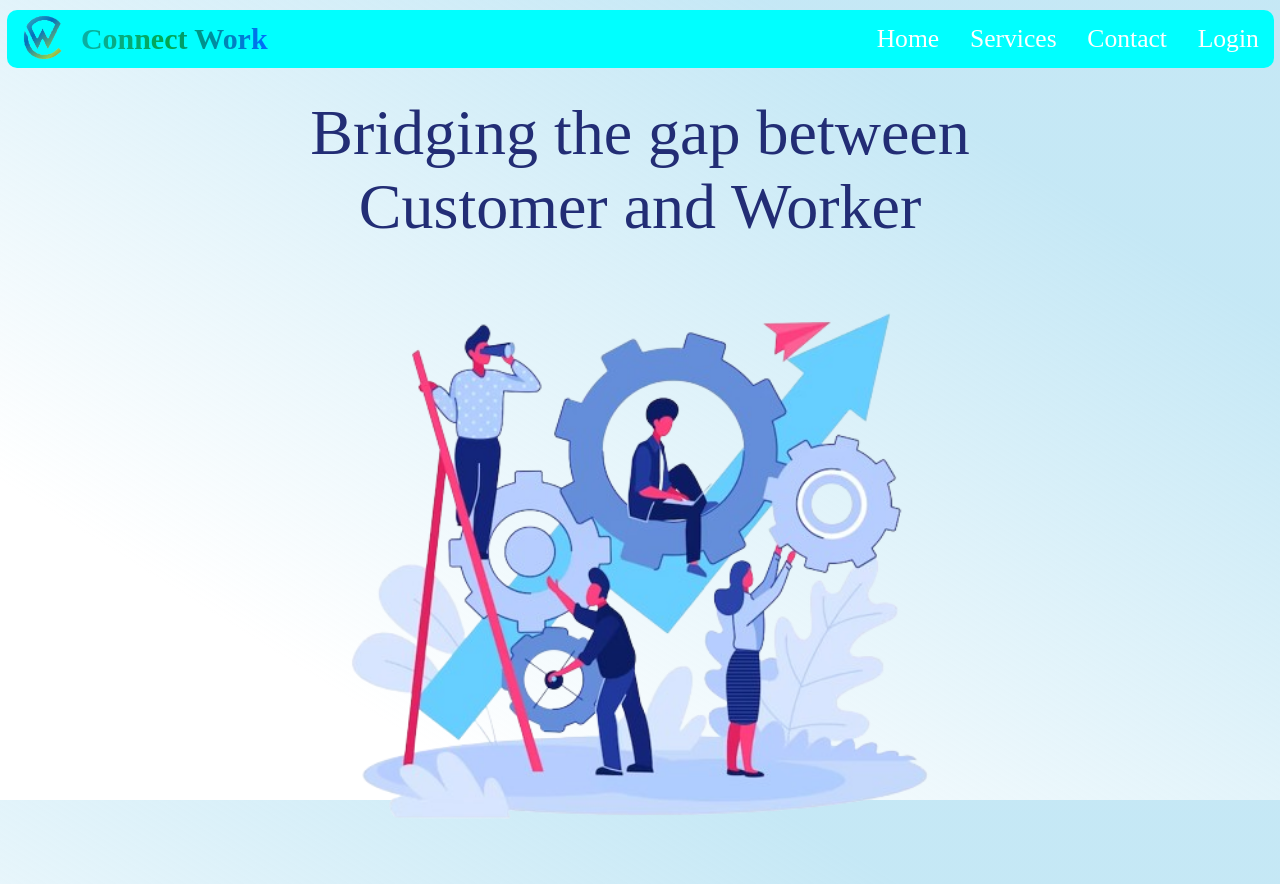
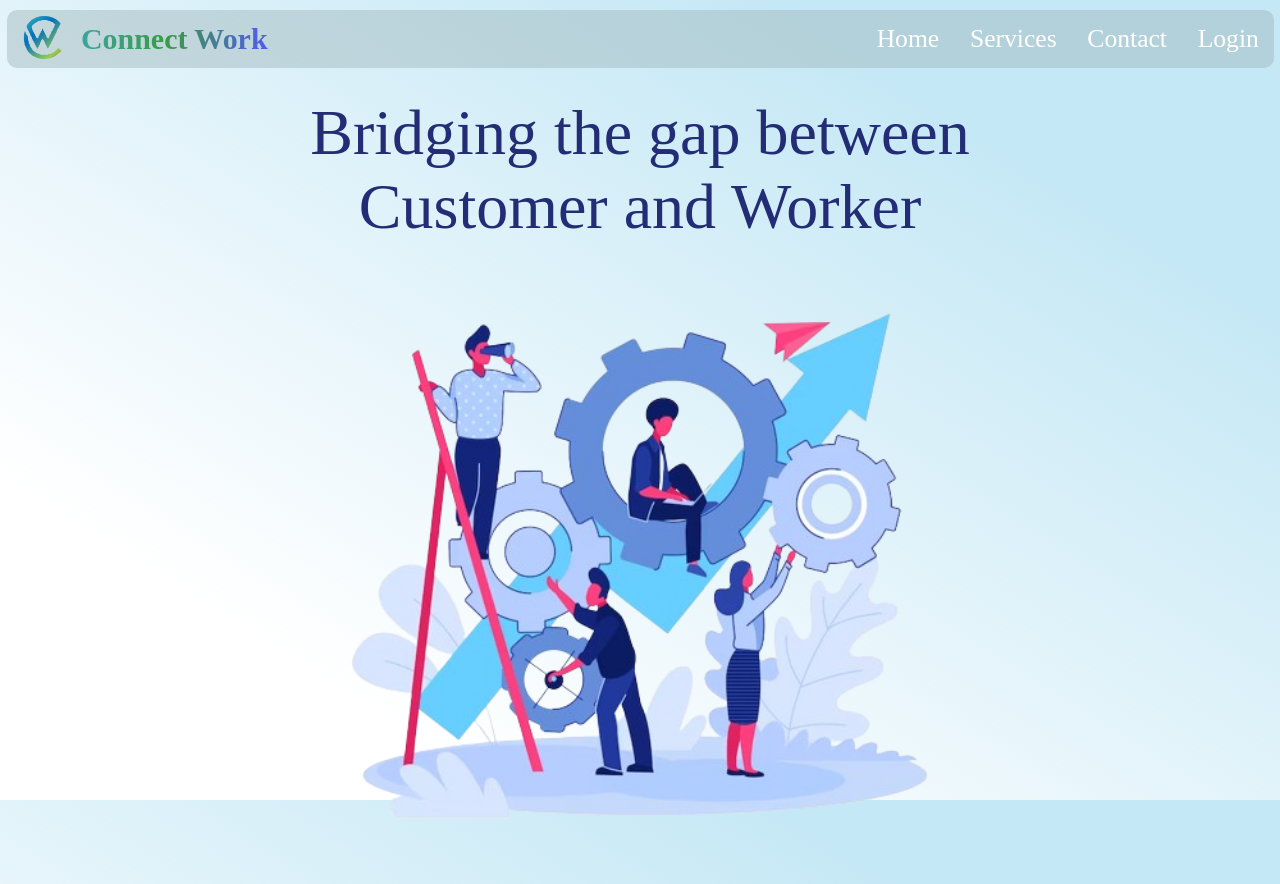
Before and after one commit to ChunchuManoj/ConnectWork, a plain HTML site: page index.html in a window 1280 px wide. Drawn offline with Linux system fonts and the light colour scheme.

Commit message:
Update style.css

```diff
--- a/style.css
+++ b/style.css
@@ -15,7 +15,7 @@ body{
     line-height: 4.5vw;
     margin: 10px 7px;
     border-radius: 10px;
-    background: aqua;
+    background: rgba(160, 184, 188, 0.475);
     display: flex;
     justify-content: space-between;
     align-items: center;
```
